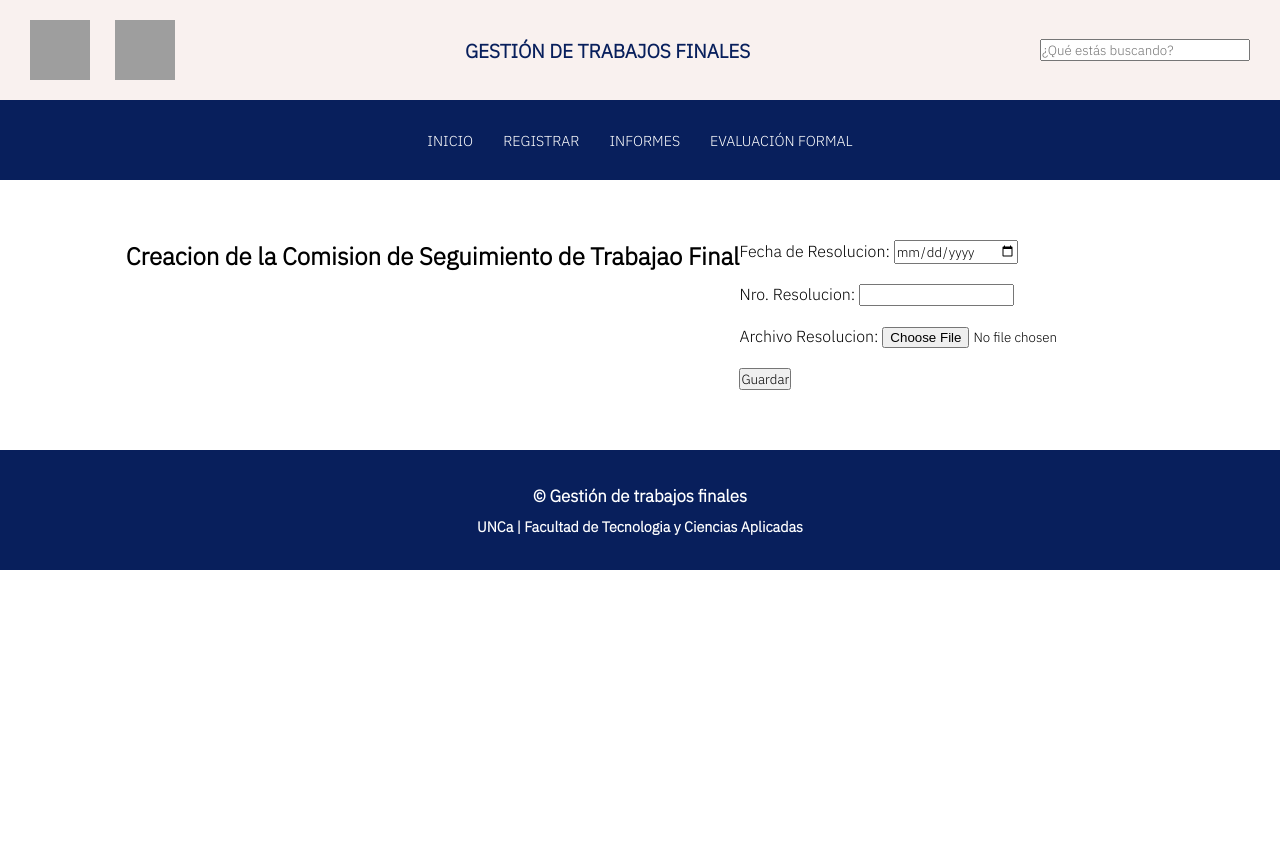
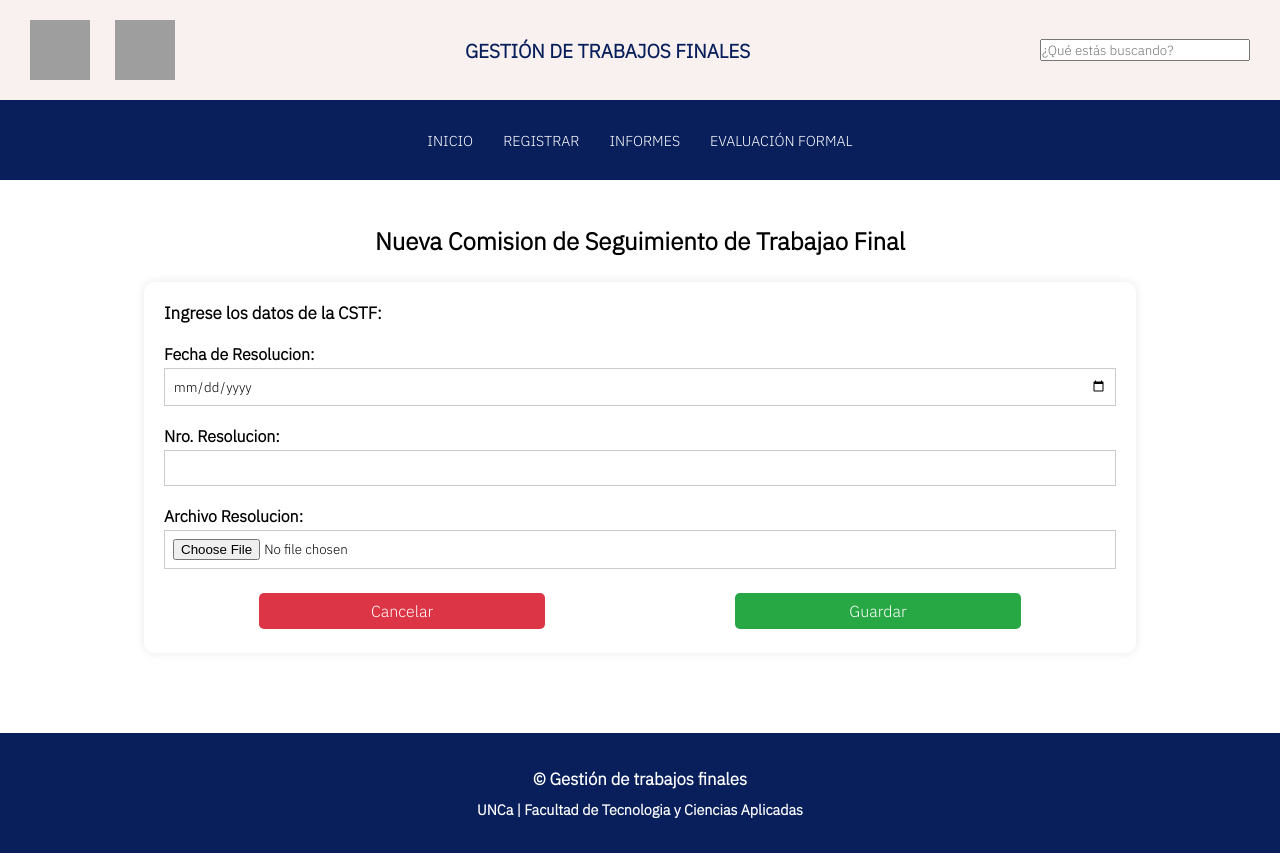
Before and after one commit to PaulaRojasFrias/laboratorio-prog3, a Django app: page /comisiones/comision/create/ in a window 1280 px wide. Before the commit the page ends 570 px from the top, so only its background shows below. Run offline with Django 4.2, Linux system fonts and the light colour scheme; some libraries are stand-ins or nearby versions; grey boxes are pictures that could not be loaded.

Commit message:
CSS cstf_crate

```diff
--- a/comisiones/forms.py
+++ b/comisiones/forms.py
@@ -12,8 +12,9 @@ class ComisionForm(forms.ModelForm):
                   'nroResolucionComision': 'Nro. Resolucion',
                   'archivoResolucion': 'Archivo Resolucion' }
         widgets = {
-            'archivoResolucion': forms.ClearableFileInput(),
-            'fechaDeCreacionComision': DateInput(format='%Y-%m-%d', attrs={'type': 'date'})
+            'fechaDeCreacionComision': DateInput(format='%Y-%m-%d', attrs={'type': 'date', 'class': 'campoInput'}),
+            'nroResolucionComision': forms.TextInput(attrs={'type': 'number', 'class': 'campoInput'}),
+            'archivoResolucion': forms.FileInput(attrs={'class': 'campoInput'})
         }
 
     def clean_archivoResolucion(self):
--- a/comisiones/templates/comisiones/comision_form.html
+++ b/comisiones/templates/comisiones/comision_form.html
@@ -1,17 +1,30 @@
 {% extends "base.html" %}
-{% block titulo %}Creacion de la CSTF{% endblock %}
+{% load static %}
+{% block titulo %}Agregar CSTF{% endblock %}
+{% block extra_css %}
+ <link href="{% static 'css/form.css' %}" rel="stylesheet" >
+{% endblock %}
 {% block contenido %}
     <main>
-        <h1>Creacion de la Comision de Seguimiento de Trabajao Final</h1>
-        <form method="post" enctype="multipart/form-data">
+      <div class='contenedorPrincipal'>
+        <h1>Nueva Comision de Seguimiento de Trabajao Final</h1>
+        <div class='contenerdorForm'>
+          <p>Ingrese los datos de la CSTF:</p>
+          <form method="post" enctype="multipart/form-data">
             {% for field in form %}
               <div class="campo">
                 {{ field.errors }}
-                {{ field.label_tag }} {{ field }}
+                <label for="{{ field.id_for_label }}" class="campoLabel">{{ field.label_tag }}</label>
+                {{ field }}
               </div><br>
             {% endfor %}
           {% csrf_token %}
-          <input type="submit" value="Guardar">
+          <div class='botones'>
+            <button class= 'BotonCancelar'><a href="{% url 'comisiones:cstf_lista' %} " >Cancelar</a></button>
+            <input class='botonGuardar' type="submit" value="Guardar">
+          </div>
         </form>
+        </div>
+      </div>
     </main>
 {% endblock %}
--- /dev/null
+++ b/static/css/form.css
@@ -0,0 +1,92 @@
+main{
+    padding: 40px 20px;
+    margin-top: 170px;
+    display: flex;
+    flex-direction: column;
+    justify-content: center;
+    align-items: center;
+}
+
+.contenedorPrincipal{
+    width: 80%;
+    display: flex;
+    flex-direction: column;
+    text-align: center;
+    margin-top: 15px;
+    margin-bottom: 20px;
+}
+.contenerdorForm {
+    margin-top: 25px;
+    padding: 20px;
+    background-color: #fff;
+    border-radius: 10px;
+    box-shadow: 0 0 10px rgba(0, 0, 0, 0.1);
+    display: flex;
+    flex-direction: column;
+    text-align: left;
+}
+
+.campoLabel {
+    font-weight: bold;
+}
+
+p{
+    font-weight: bold;
+    margin-bottom: 20px;
+    font-size: 17px;
+}
+
+.campoInput {
+    width: 100%;
+    padding: 8px;
+    margin-top: 4px;
+    box-sizing: border-box;
+    border: 1px solid #ccc;
+}
+
+.botones{
+    width: 100%;
+    display: flex;
+    justify-content: space-around;
+}
+
+.BotonCancelar, .botonGuardar {
+    border: none;
+    color: white;
+    padding: 8px 16px;
+    text-align: center;
+    text-decoration: none;
+    display: inline-block;
+    font-size: 14px;
+    margin: 4px 2px;
+    cursor: pointer;
+    border-radius: 4px;
+    width: 30%;
+    font-size: 16px;
+    border: none;
+    border-radius: 5px;
+    cursor: pointer;
+}
+
+a{
+    text-decoration: none;
+    color: white;
+}
+.BotonCancelar {
+    background-color: #DC3545;
+    color: white;
+    text-decoration: none;
+}
+
+.BotonCancelar:hover {
+    background-color: #f80000 ;
+}
+
+.botonGuardar {
+    background-color: #28A745;
+    color: #fff;
+}
+
+.botonGuardar:hover {
+    background-color: #68da3e;
+}
--- a/templates/base.html
+++ b/templates/base.html
@@ -43,7 +43,7 @@
                 <li><a href="#">Inicio</a></li>
                 <li><a href="#">Registrar</a>
                 <ul>
-                  <li><a href="./pages/2_registroCSTF.html">Integrantes de la CSTF</a></li>
+                  <li><a href="{% url 'comisiones:cstf_lista' %}">Listado de las CSTF's</a></li>
                   <li><a href="./pages/2_registroTE.html">Integrantes del tribunal evaluador</a></li>
                   <li><a href="./pages/inscripcionalumno.html">Alumnos</a></li>
                   <li><a href="./pages/punto1.html">Proyecto de trabajo final</a></li>
```
Also changed, not shown: comisiones/templates/comisiones/comisiones_lista.html (+2 -8 lines), static/css/tabla.css (+20 -7 lines).
